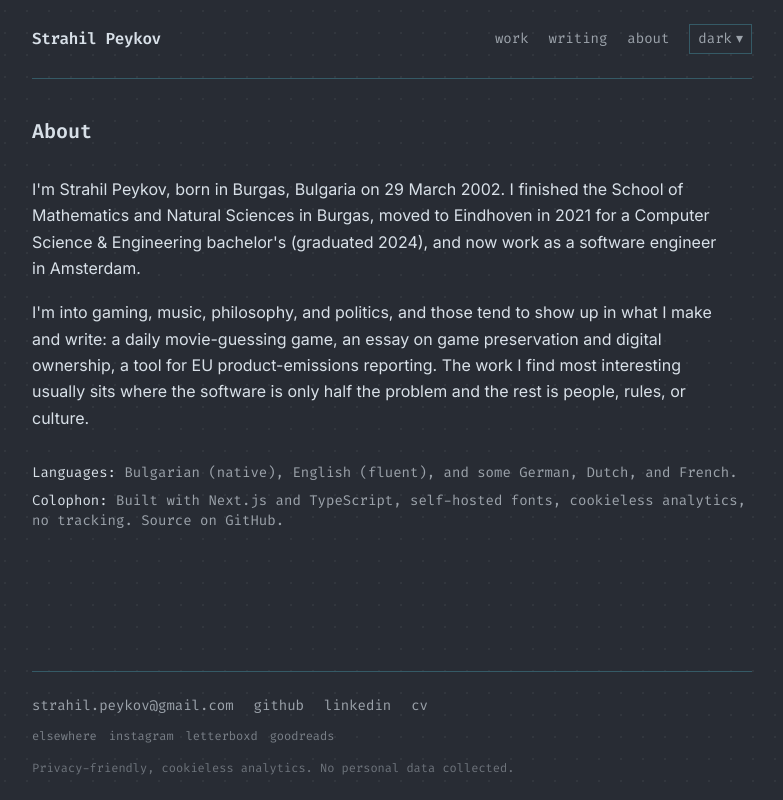
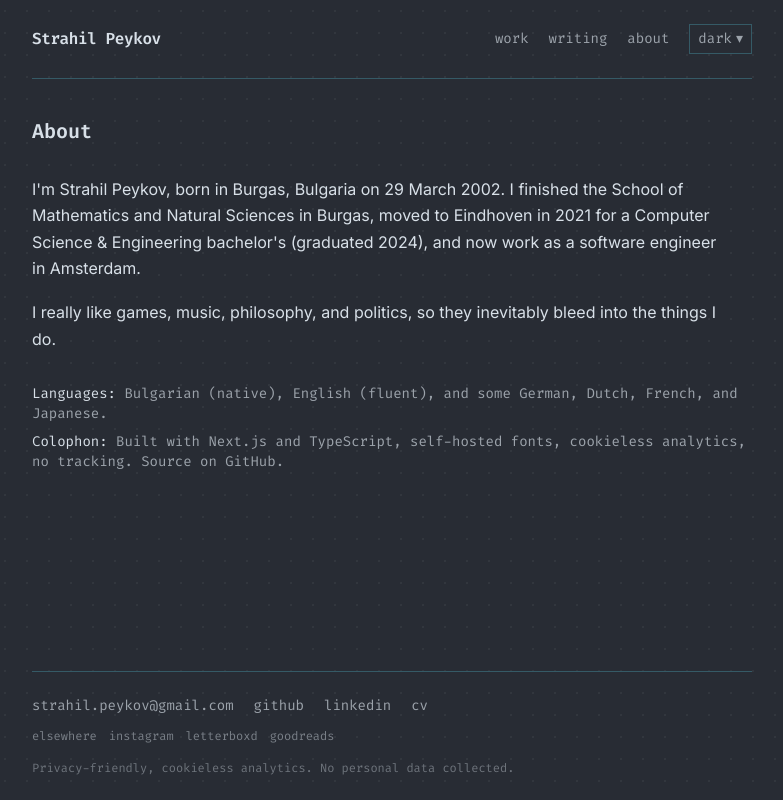
Before and after one commit to StrahilPeykov/strahil, a Next.js app: page /about in a window 1280 px wide. Shown: the whole page, without its empty margins (248-1031 px from the left). Built offline with nearby package versions, Linux system fonts and the light colour scheme.

Commit message:
Reword about interests line and add Japanese to languages

```diff
--- a/app/about/page.tsx
+++ b/app/about/page.tsx
@@ -21,12 +21,8 @@ export default function About() {
           Amsterdam.
         </p>
         <p>
-          I&apos;m into gaming, music, philosophy, and politics, and those tend to
-          show up in what I make and write: a daily movie-guessing game, an essay
-          on game preservation and digital ownership, a tool for EU
-          product-emissions reporting. The work I find most interesting usually
-          sits where the software is only half the problem and the rest is people,
-          rules, or culture.
+          I really like games, music, philosophy, and politics, so they inevitably
+          bleed into the things I do.
         </p>
       </div>
 
@@ -34,7 +30,7 @@ export default function About() {
         <div>
           <dt className="inline text-fg">Languages: </dt>
           <dd className="inline">
-            Bulgarian (native), English (fluent), and some German, Dutch, and French.
+            Bulgarian (native), English (fluent), and some German, Dutch, French, and Japanese.
           </dd>
         </div>
         <div>
```
